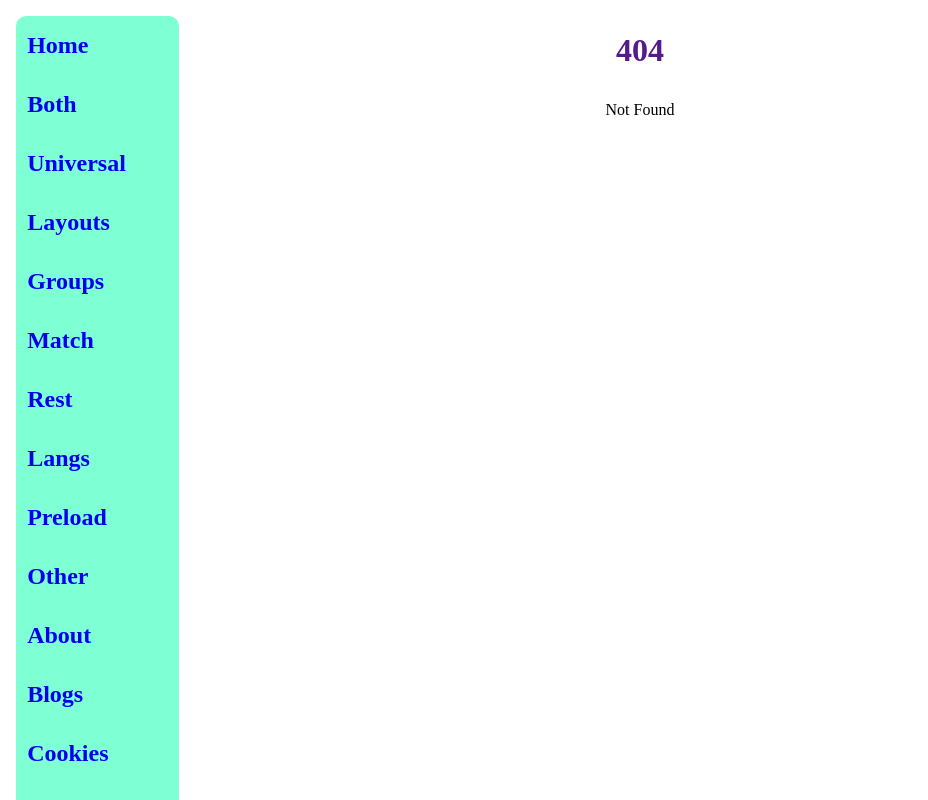
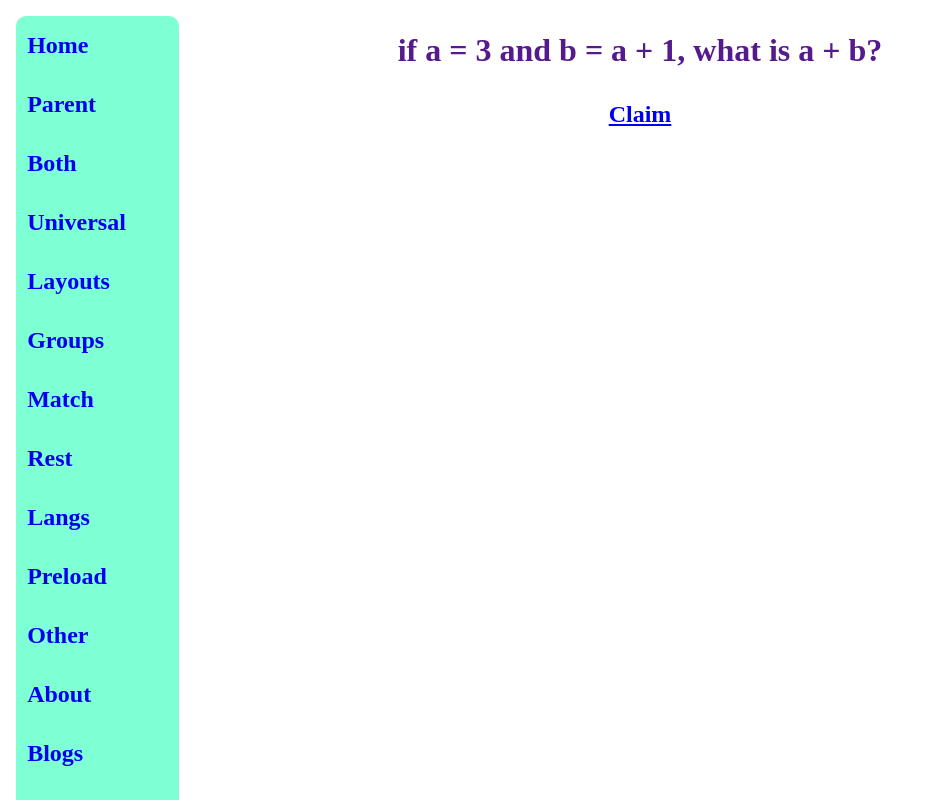
Before and after one commit to Waldemar-00/Sveltekit, a SvelteKit app: page /parent in a window 1280 px wide. Before the commit this address had no page. Shown: the top 800 px of the page, without its empty margins (0-928 px from the left). Built offline with nearby package versions, Linux system fonts and the light colour scheme.

Commit message:
Used Promise parent() in the load function to get the data from the parent route.

```diff
--- a/src/routes/+layout.svelte
+++ b/src/routes/+layout.svelte
@@ -7,6 +7,7 @@
 <nav>
 	<ul class="navigate">
 		<li><a href="/"><h2>Home</h2></a></li>
+		<li><a href="/parent"><h2>Parent</h2></a></li>
 		<li><a href="/both"><h2>Both</h2></a></li>
 		<li><a href="/universal"><h2>Universal</h2></a></li>
 		<li><a href="layouts"><h2>Layouts</h2></a></li>
--- a/src/routes/both/+page.js
+++ b/src/routes/both/+page.js
@@ -1,9 +1,9 @@
 // @ts-nocheck
 export async function load ({data})
 {
-  console.log(data);
+  // console.log(data);
   const module = data.cool ? await import( './cool.svelte' ) : await import( './boring.svelte' );
-  console.log(module);
+  // console.log(module);
 
   return {
     component: module.default,
--- /dev/null
+++ b/src/routes/parent/+layout.server.js
@@ -0,0 +1,6 @@
+export function load ()
+{
+  return {
+    a: 3
+  }
+}
--- /dev/null
+++ b/src/routes/parent/+page.svelte
@@ -0,0 +1,14 @@
+<script>
+	export let data;
+</script>
+
+<h1>if a = {data.a} and b = a + 1, what is a + b?</h1>
+<h2><a href="/parent/result">Claim</a></h2>
+
+<style>
+	h2 {
+		width: 60vw;
+		margin: 0 auto;
+		text-align: center;
+	}
+</style>
--- /dev/null
+++ b/src/routes/parent/result/+layout.js
@@ -0,0 +1,6 @@
+export async function load ({parent})
+{
+  console.log(parent());
+  const { a } = await parent();
+  return { b: a + 1}
+}
```
Also changed, not shown: src/routes/parent/result/+page.js (added, +12 -0 lines), src/routes/parent/result/+page.svelte (added, +7 -0 lines).
